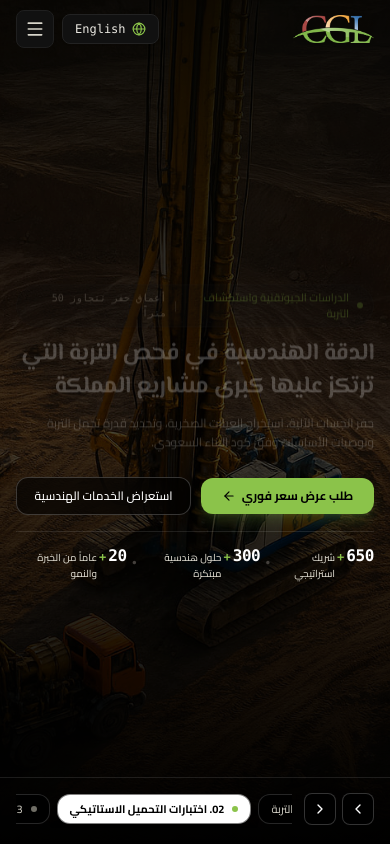
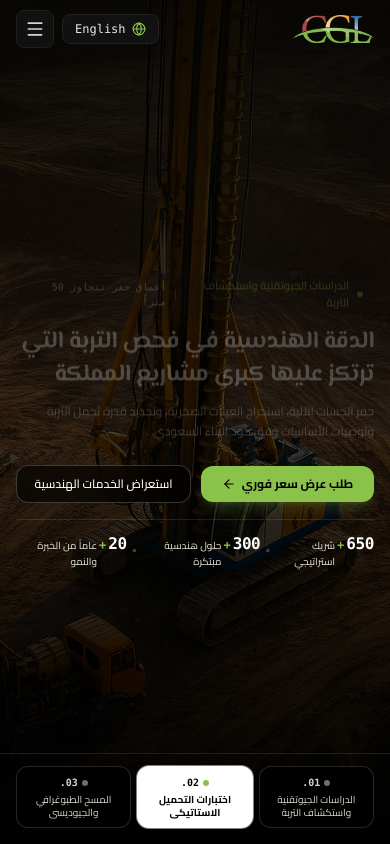
Before and after one commit to umar-essayed/cgl, a Next.js app: page /ar in a window 390 px wide. Shown: the top 844 px of the page. Built offline with nearby package versions, Linux system fonts and the light colour scheme.

Commit message:
fix(mobile): show all 3 hero slides statically without horizontal scroll on mobile

```diff
--- a/src/components/home/Hero.tsx
+++ b/src/components/home/Hero.tsx
@@ -4,7 +4,7 @@
 import Image from 'next/image';
 import Link from 'next/link';
 import { motion, AnimatePresence } from 'framer-motion';
-import { ArrowLeft, ArrowRight, Shield, ChevronLeft, ChevronRight } from 'lucide-react';
+import { ArrowLeft, ArrowRight, Shield } from 'lucide-react';
 import { CGL_COMPANY_INFO } from '@/lib/data';
 import { Locale, getDictionary } from '@/lib/i18n';
 
@@ -44,8 +44,6 @@
   const dict = getDictionary(lang);
   const isRtl = lang === 'ar';
 
-  const tabRefs = useRef<(HTMLButtonElement | null)[]>([]);
-  const tabsContainerRef = useRef<HTMLDivElement | null>(null);
   const touchStartX = useRef<number | null>(null);
   const touchEndX = useRef<number | null>(null);
 
@@ -72,19 +70,6 @@
     }, 6000);
     return () => clearInterval(timer);
   }, [totalSlides]);
-
-  // Auto-scroll ONLY the tabs container horizontally, NEVER the window
-  useEffect(() => {
-    const container = tabsContainerRef.current;
-    const activeTab = tabRefs.current[currentSlide];
-    if (container && activeTab) {
-      const targetScroll = activeTab.offsetLeft - (container.clientWidth / 2) + (activeTab.clientWidth / 2);
-      container.scrollTo({
-        left: targetScroll,
-        behavior: 'smooth'
-      });
-    }
-  }, [currentSlide]);
 
   // Touch Swipe Handlers for mobile
   const handleTouchStart = (e: React.TouchEvent) => {
@@ -282,49 +267,33 @@
 
       {/* Bottom Controls Bar */}
       <div className="max-w-7xl mx-auto px-4 sm:px-6 lg:px-12 relative z-20 w-full pt-3 sm:pt-4 border-t border-white/10">
-        <div className="flex items-center justify-between gap-3 sm:gap-4">
+        <div className="flex flex-col sm:flex-row items-center justify-between gap-3 sm:gap-4">
 
-          {/* Mobile Prev / Next Arrows */}
-          <div className="flex sm:hidden items-center gap-1.5 flex-shrink-0">
-            <button
-              type="button"
-              onClick={isRtl ? nextSlide : prevSlide}
-              aria-label="Previous Slide"
-              className="w-8 h-8 rounded-lg bg-black/80 border border-white/20 text-white flex items-center justify-center active:scale-95 transition-all"
-            >
-              <ChevronLeft className="w-4 h-4" />
-            </button>
-            <button
-              type="button"
-              onClick={isRtl ? prevSlide : nextSlide}
-              aria-label="Next Slide"
-              className="w-8 h-8 rounded-lg bg-black/80 border border-white/20 text-white flex items-center justify-center active:scale-95 transition-all"
-            >
-              <ChevronRight className="w-4 h-4" />
-            </button>
-          </div>
-
-          {/* Slide Switcher Tabs: Touch Scrollable on Mobile with Snap */}
-          <div ref={tabsContainerRef} className="flex items-center gap-2 overflow-x-auto snap-x snap-mandatory scrollbar-none touch-pan-x py-1 w-full max-w-full">
+          {/* Slide Switcher Tabs: Fixed No-Scroll Grid on Mobile, Flex Row on Desktop */}
+          <div className="w-full sm:w-auto">
+            <div className="grid grid-cols-3 gap-1.5 sm:flex sm:items-center sm:gap-2 w-full">
               {dict.hero.slides.map((s, idx) => {
                 const isActive = currentSlide === idx;
                 return (
                   <button
-                  ref={(el) => { tabRefs.current[idx] = el; }}
                     key={s.id}
                     type="button"
                     onClick={() => setCurrentSlide(idx)}
-                  className={`snap-center px-3 sm:px-3.5 py-1.5 sm:py-1.5 rounded-xl text-[11px] sm:text-xs font-sans transition-all whitespace-nowrap flex items-center gap-2 flex-shrink-0 active:scale-95 ${
+                    className={`px-1.5 py-2 sm:px-3.5 sm:py-1.5 rounded-xl text-[10px] sm:text-xs font-sans transition-all flex flex-col sm:flex-row items-center justify-center sm:justify-start gap-1 sm:gap-2 active:scale-95 text-center sm:text-start ${
                       isActive
                         ? 'bg-white text-black font-bold shadow-lg ring-1 ring-white/50'
                         : 'bg-black/70 text-stone-300 hover:text-white border border-white/15 hover:bg-black/90'
                     }`}
                   >
+                    <div className="flex items-center gap-1 flex-shrink-0">
                       <span className={`w-1.5 h-1.5 rounded-full flex-shrink-0 ${isActive ? 'bg-[#8bc34a]' : 'bg-stone-600'}`} />
-                  <span>0{idx + 1}. {s.tag}</span>
+                      <span className="font-mono font-bold text-[10px] sm:text-xs">0{idx + 1}.</span>
+                    </div>
+                    <span className="line-clamp-2 leading-tight text-[10px] sm:text-xs sm:whitespace-nowrap">{s.tag}</span>
                   </button>
                 );
               })}
+            </div>
           </div>
 
           {/* Quick Affiliation Info */}
```
Lines whose indentation alone changed are shown as unchanged.
